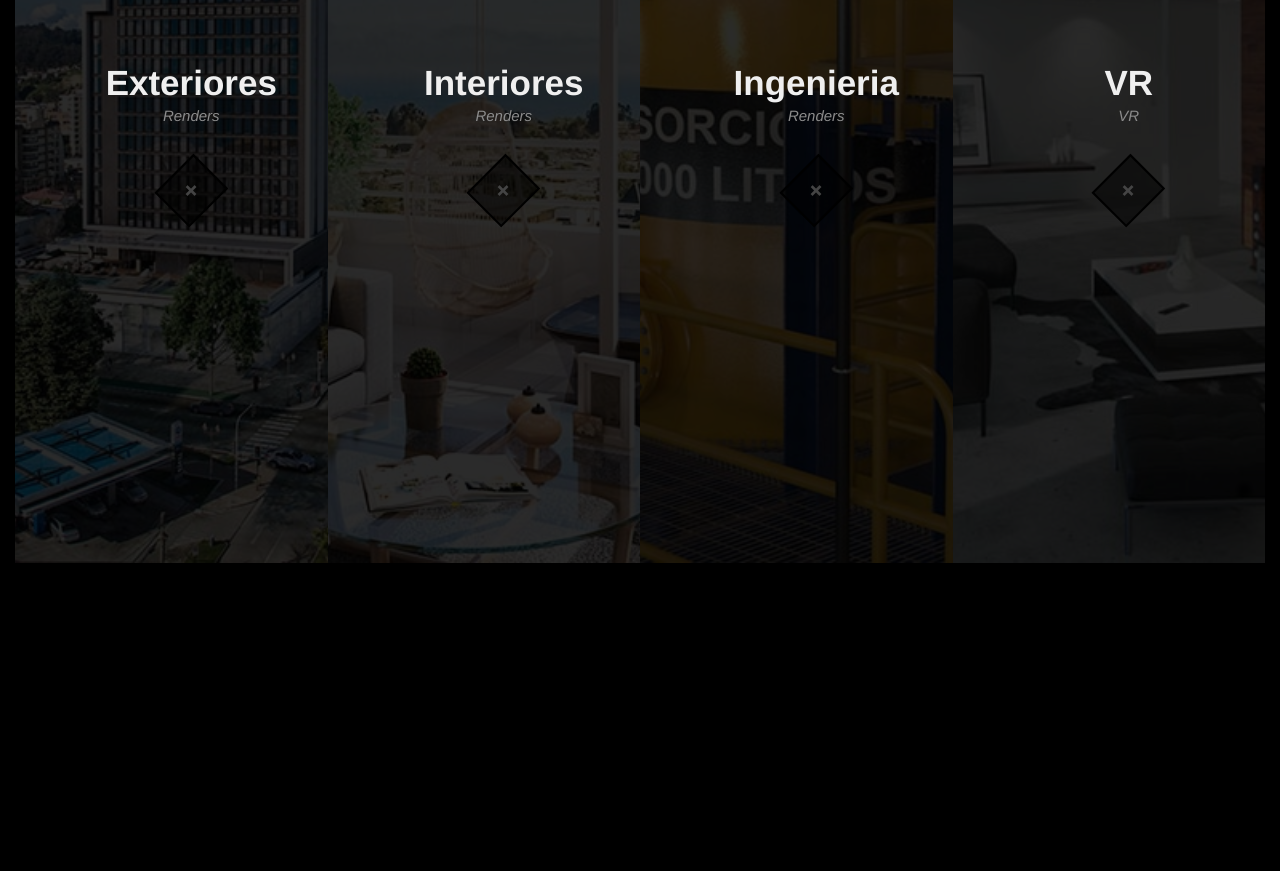
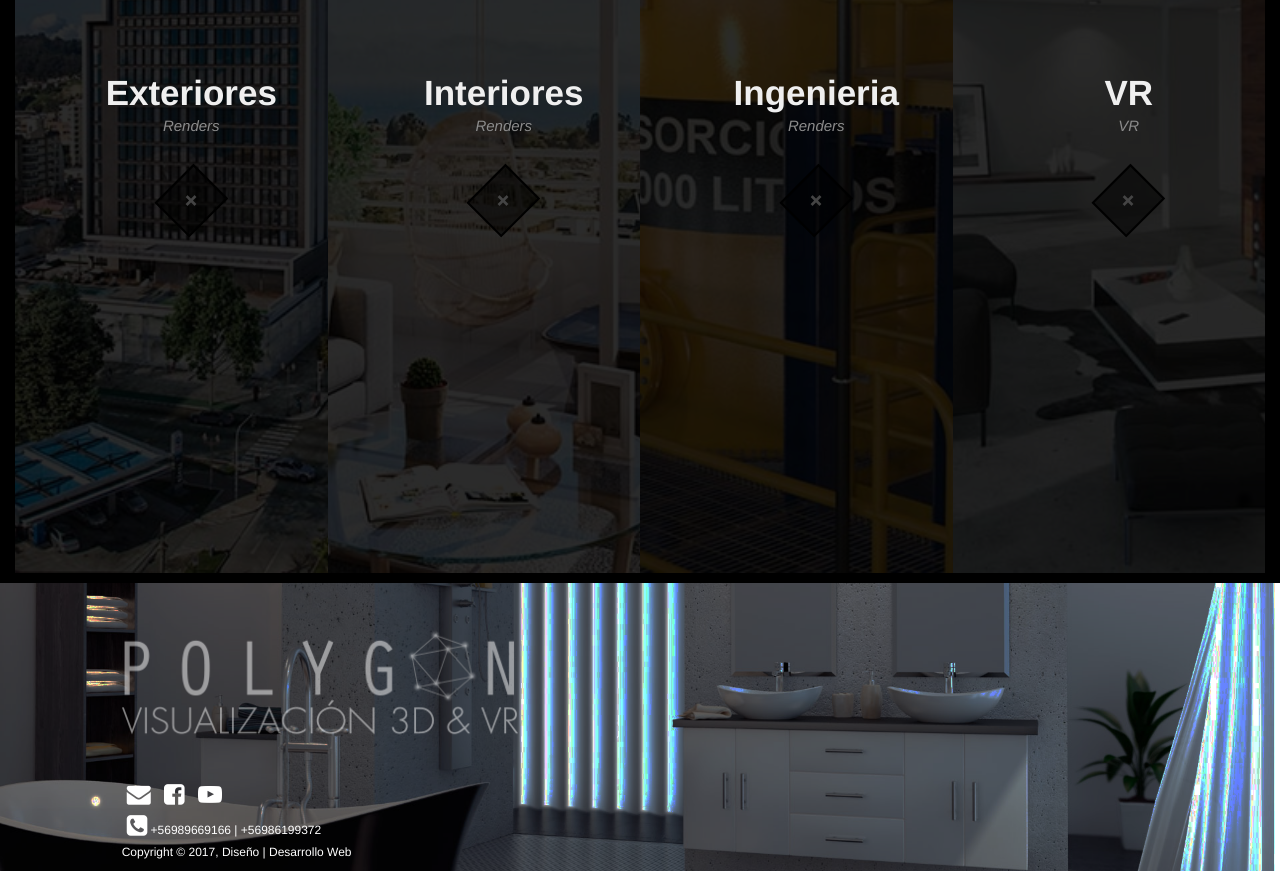
Before and after one commit to moharan/polygonstudio, a website: page index.html in a window 1280 px wide. Shown: the part 1017-1888 px from the top of the page. Before the commit the page ends 1590 px from the top, so only its background shows below. Drawn offline with Linux system fonts and the light colour scheme.

Commit message:
contacto y boton contacto menu

```diff
--- a/assets/sass/_style.scss
+++ b/assets/sass/_style.scss
@@ -5,6 +5,12 @@ body {
 }
 button {
     border-style: solid;
+}
+a {
+    color: $background-color-second;
+}
+a:hover {
+    color: $background-color-fourth;
 }
 /* reset bootstrap*/
 .navbar-default {
@@ -219,3 +225,20 @@ button {
   	padding: auto;
   	opacity: 50%;
 }
+.third {
+    background-image: url(../img/footer.png);
+    height: auto;
+    background-size: cover;
+    background-repeat: no-repeat;
+    background-position: center center;
+    color: $background-color-second;
+}
+.brand-footer {
+    margin: 0 auto;
+    padding: auto;
+    opacity: 50%;
+}
+.icono-footer {
+    color: $background-color-second;
+    margin: 5px;
+}
--- a/index.html
+++ b/index.html
@@ -8,6 +8,8 @@
 	<title>Polygonstudio</title>
 	<!-- favicon -->
 	<link rel="icon" type="image/png" href="dist/img/favicon.png"/>
+		<!-- CDN font-awesome -->
+	<link href="https://maxcdn.bootstrapcdn.com/font-awesome/4.7.0/css/font-awesome.min.css" rel="stylesheet" integrity="sha384-wvfXpqpZZVQGK6TAh5PVlGOfQNHSoD2xbE+QkPxCAFlNEevoEH3Sl0sibVcOQVnN" crossorigin="anonymous">
 	<link rel="stylesheet" href="dist/css/style.min.css" >
 </head>
 <body>
@@ -43,7 +45,7 @@
 	        			</li>
 	        			<li><a href="#vr">VR</a></li>
 	        			<li><a href="#drone">DRONE</a></li>
-	        			<li><a href="#">CONTACTO</a></li>
+	        			<li><a href="#third" class="icono-footer"><i class="fa fa-envelope fa-2x" aria-hidden="true"></i></a></li>
 	      			</ul>
 	    			</div><!-- /.navbar-collapse -->
 	  				</div><!-- /.container-fluid -->
@@ -98,6 +100,21 @@
 		</div>
 	</div>
 </div>
+<div id="third" class="third">
+	<div class="container-fluid">
+		<div class="row">
+			<!-- col-xl-offset-8 -->
+			<div class="col-12 col-sm-12 col-md-offset-1 col-md-4 col-lg-offset-1 col-lg-4 col-xl-offset-1 col-xl-4 text-left">
+				<img class="img-responsive brand-footer" src="dist/img/brand.png" alt="Logotipo Introducción">
+				<a href="mailto:polygon3dvr@gmail.com" class="icono-footer"><i class="fa fa-envelope fa-2x" aria-hidden="true"></i></a>
+				<a href="https://www.facebook.com/polygon3dvr/" class="icono-footer"><i class="fa fa-facebook-square fa-2x" aria-hidden="true"></i></a>
+        		<a href="#" class="icono-footer"><i class="fa fa-youtube-play fa-2x" aria-hidden="true"></i></a>
+				<p class="icono-footer"><i class="fa fa-phone-square fa-2x" aria-hidden="true"></i> +56989669166  |  +56986199372</p>
+        		<p>Copyright © 2017, <a href="mailto:rangibecerra@gmail.com">Diseño | Desarrollo Web</a></p>
+			</div>
+		</div>
+	</div>
+</div>
   <script type="text/javaScript" src="dist/js/script.js"></script>
 </body>
 </html>
```
Also changed, not shown: dist/css/style.min.css, dist/img/footer.png (added).
